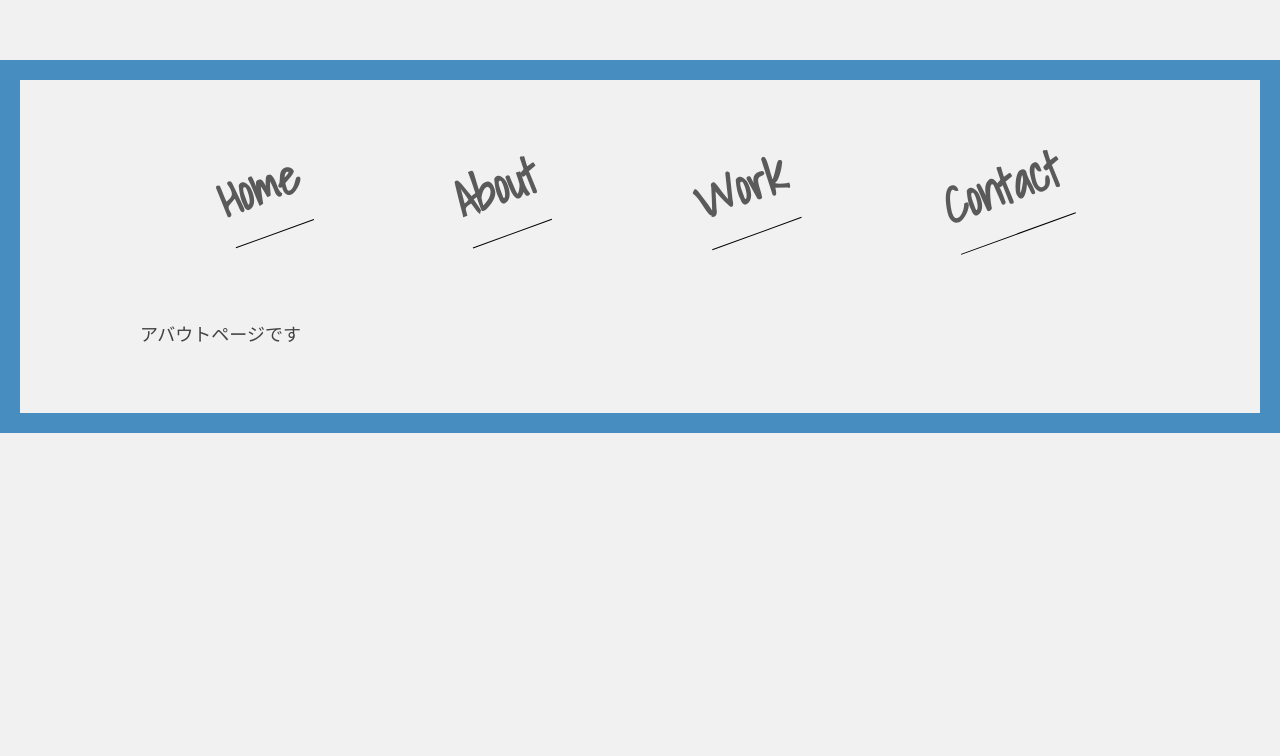
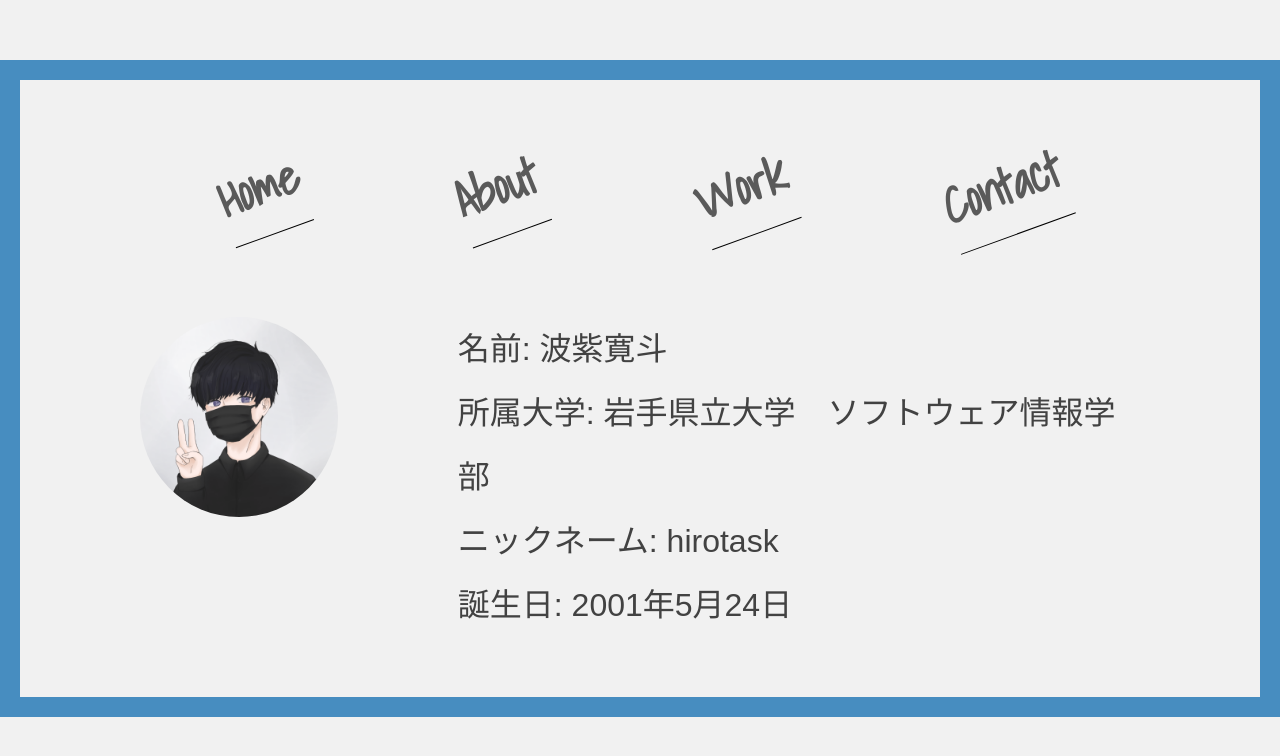
Before and after one commit to hirotask/portfolio, a React (Create React App) app: page /about in a window 1280 px wide. Shown: the top 756 px of the page. Built offline with nearby package versions, Linux system fonts and the light colour scheme.

Commit message:
[update]: 各ページにタイトルを設定

```diff
--- a/src/components/pages/AboutPage.js
+++ b/src/components/pages/AboutPage.js
@@ -2,7 +2,38 @@
  * Aboutページ
  */
 import { DefaultContainer } from "../templates/DefaultContainer";
+import { MyIcon } from "../atoms/MyIcon";
+import styled from "styled-components";
+import { useState } from "react";
 
 export const AboutPage = () => {
-  return <DefaultContainer>アバウトページです</DefaultContainer>;
+  // eslint-disable-next-line no-unused-vars
+  const [aboutme, _] = useState([
+    "名前: 波紫寛斗",
+    "所属大学: 岩手県立大学　ソフトウェア情報学部",
+    "ニックネーム: hirotask",
+    "誕生日: 2001年5月24日",
+  ]);
+
+  return (
+    <DefaultContainer title={"About"}>
+      <Wrapper>
+        <MyIcon size={200} />
+        <Messages>
+          {aboutme.map((msg, key) => (
+            <p key={key}>{msg}</p>
+          ))}
+        </Messages>
+      </Wrapper>
+    </DefaultContainer>
+  );
 };
+
+const Wrapper = styled.div`
+  display: flex;
+`;
+
+const Messages = styled.div`
+  margin-left: 120px;
+  font-size: 32px;
+`;
--- a/src/components/pages/ContactPage.js
+++ b/src/components/pages/ContactPage.js
@@ -1,5 +1,7 @@
 import { DefaultContainer } from "../templates/DefaultContainer";
 
 export const ContactPage = () => {
-  return <DefaultContainer>Contactページです</DefaultContainer>;
+  return (
+    <DefaultContainer title={"Contact"}>Contactページです</DefaultContainer>
+  );
 };
--- a/src/components/pages/WorkPage.js
+++ b/src/components/pages/WorkPage.js
@@ -1,5 +1,5 @@
 import { DefaultContainer } from "../templates/DefaultContainer";
 
 export const WorkPage = () => {
-  return <DefaultContainer>workページです</DefaultContainer>;
+  return <DefaultContainer title={"Work"}>workページです</DefaultContainer>;
 };
```
